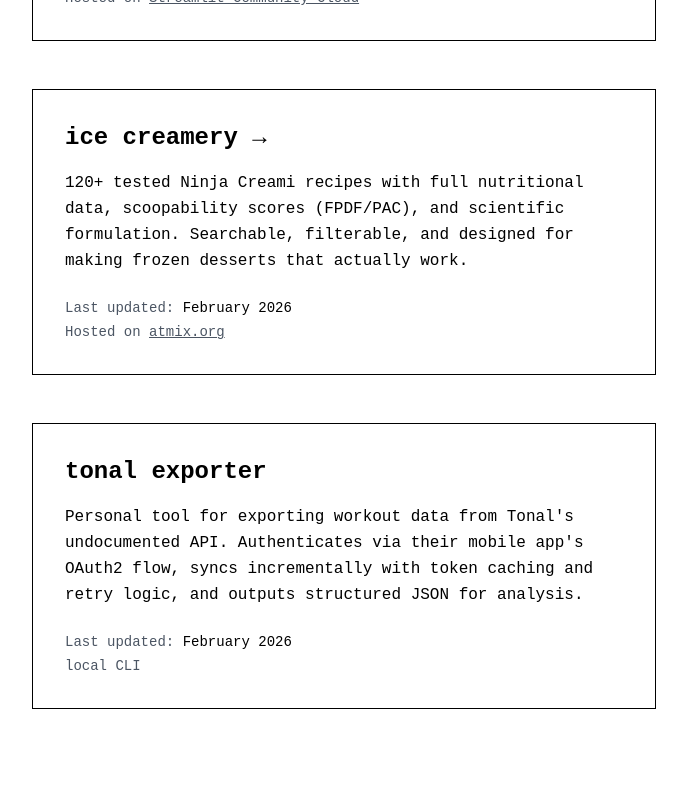
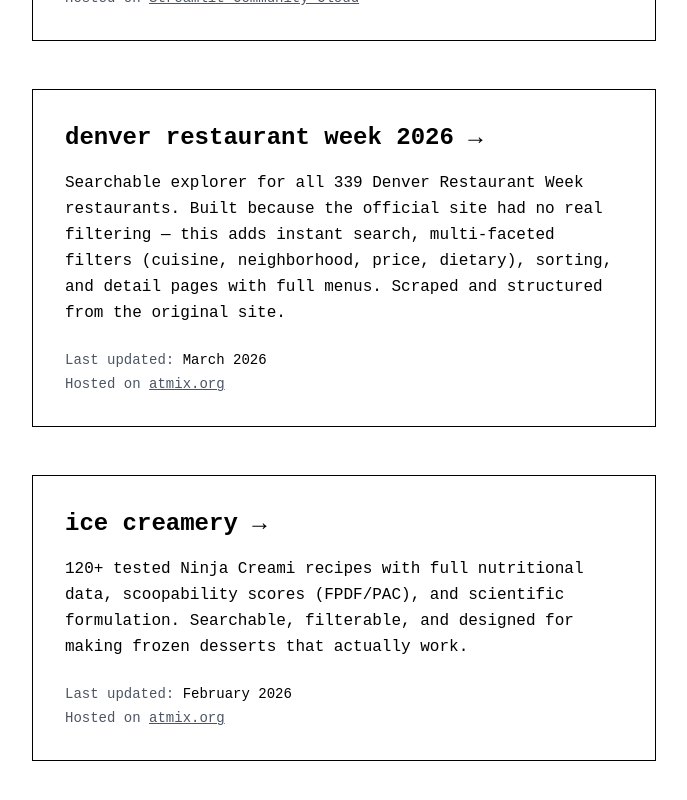
Before and after one commit to themattcohen/atmix, a React (Vite) app: page /projects in a window 1280 px wide. Shown: the part 640-1440 px from the top of the page, without its empty margins (296-983 px from the left). Built offline with nearby package versions, Linux system fonts and the light colour scheme.

Commit message:
feat: add Denver Restaurant Week 2026 to projects page
Co-Authored-By: Claude Opus 4.6 <noreply@anthropic.com>

```diff
--- a/src/pages/Projects.tsx
+++ b/src/pages/Projects.tsx
@@ -18,6 +18,15 @@ const projects: Project[] = [
     lastUpdated: 'February 2026',
     host: 'Streamlit Community Cloud',
     hostUrl: 'https://share.streamlit.io/',
+  },
+  {
+    title: 'denver restaurant week 2026',
+    description:
+      'Searchable explorer for all 339 Denver Restaurant Week restaurants. Built because the official site had no real filtering — this adds instant search, multi-faceted filters (cuisine, neighborhood, price, dietary), sorting, and detail pages with full menus. Scraped and structured from the original site.',
+    url: '/restaurantweek2026',
+    lastUpdated: 'March 2026',
+    host: 'atmix.org',
+    hostUrl: 'https://atmix.org',
   },
   {
     title: 'ice creamery',
```
